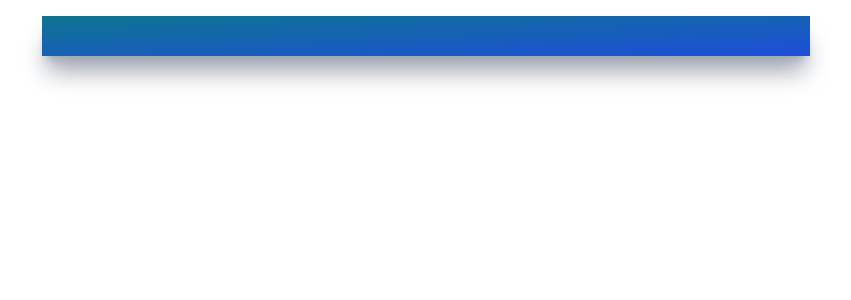
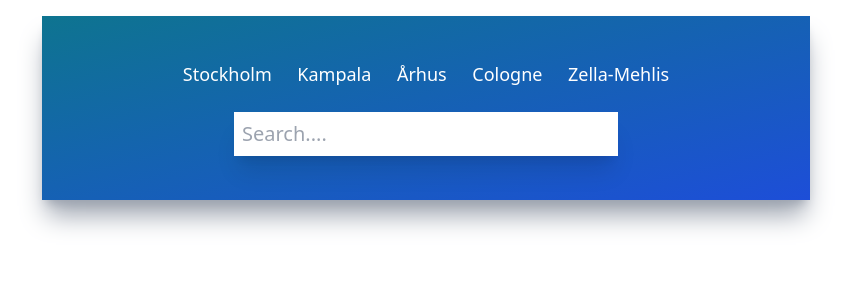
Before and after one commit to JoannaAdermark1/React-Weather-App, a React (Create React App) app: page / in a window 1280 px wide. Shown: the top 300 px of the page, without its empty margins (214-1065 px from the left). Built offline with nearby package versions, Linux system fonts and the light colour scheme.

Commit message:
create inputs

```diff
--- a/src/App.js
+++ b/src/App.js
@@ -1,12 +1,14 @@
 import './App.css';
 import UilReact from '@iconscout/react-unicons/icons/uil-react';
 import TopButtons from './components/TopButtons';
+import Inputs from './components/Inputs';
 
 function App() {
   return (
     <div className='mx-auto max-w-screen-md mt-4 py-5 px-32 bg-gradient-to-br from-cyan-700 to-blue-700 h-fit shadow-xl
     shadow-gray-400'>
       <TopButtons />
+      <Inputs />
     </div>
   );
 }
--- /dev/null
+++ b/src/components/Inputs.jsx
@@ -0,0 +1,17 @@
+import React from "react";
+import { UilSearch, UilLocationPoint } from '@iconscout/react-unicons';
+
+ function Inputs() {
+  return (
+    <div className="flex flex-row justify-center my-6">
+        <div className="flex flex-row w-3/4 justify-center space-x-4">
+            <input
+            type="text"
+            placeholder="Search...."
+            className="text-xl font-light p-2 w-full shadow-xl focus:outline-none capitalize" />
+        </div>
+    </div>
+  );
+}
+
+export default Inputs;
--- a/src/components/TopButtons.jsx
+++ b/src/components/TopButtons.jsx
@@ -1,38 +1,39 @@
-import React from 'react'
+import React from 'react';
 
 function TopButtons() {
 
     const cities =[
         {
             id:1,
-            title: 'Stockholm'
+            title: 'Stockholm',
         },
         {
             id:2,
-            title: 'Kampala'
+            title: 'Kampala',
         },
         {
             id:3,
-            title: 'Århus'
+            title: 'Århus',
         },
         {
             id:4,
-            title: 'Cologne'
+            title: 'Cologne',
         },
         {
             id:5,
-            title: 'Zella-Mehlis'
+            title: 'Zella-Mehlis',
         },
-    ]
+    ];
 
-  return
-    <div className="flex item-center justify-around my-6">
-     {cities.map((city)=> (
-        <botton key={city.id}className="text-white text-lg font-medium">
+  return (
+    <div className="flex items-center justify-around my-6">
+     {cities.map((city) => (
+        <botton key={city.id} className="text-white text-lg font-medium">
           {city.title}
           </botton>
-    ))}
-  </div>
+     ))}
+    </div>
+  );
 }
 
-export default TopButtons
+export default TopButtons;
```
